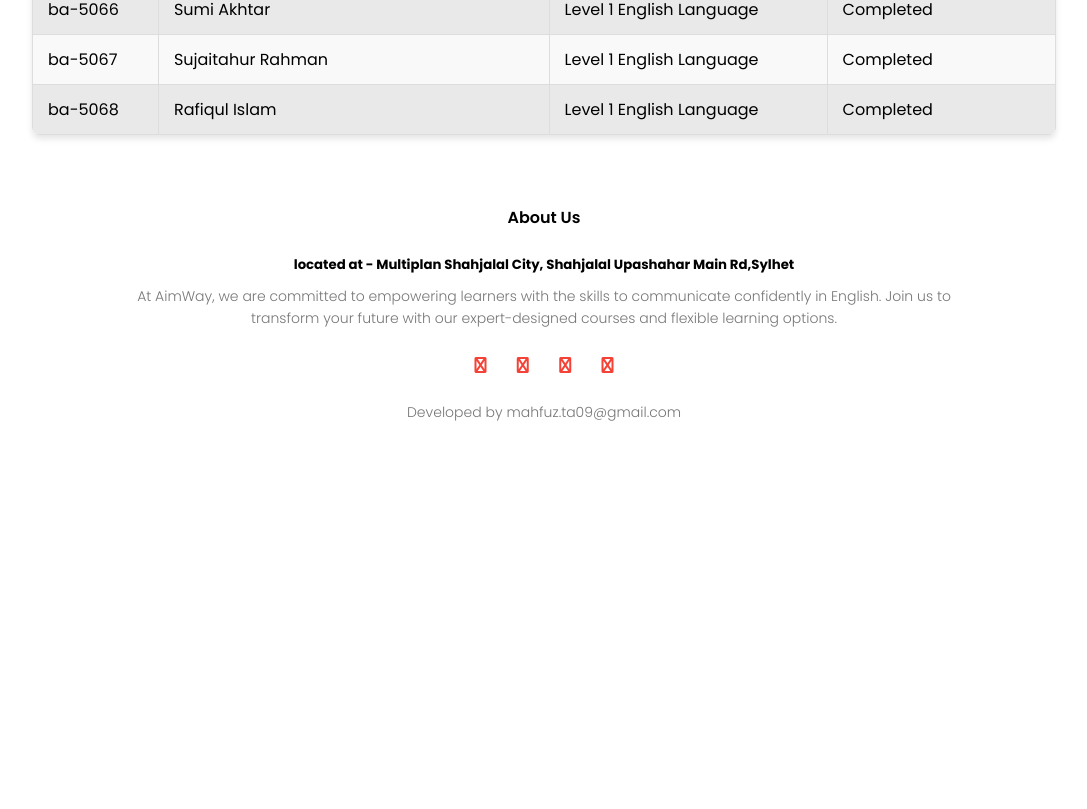
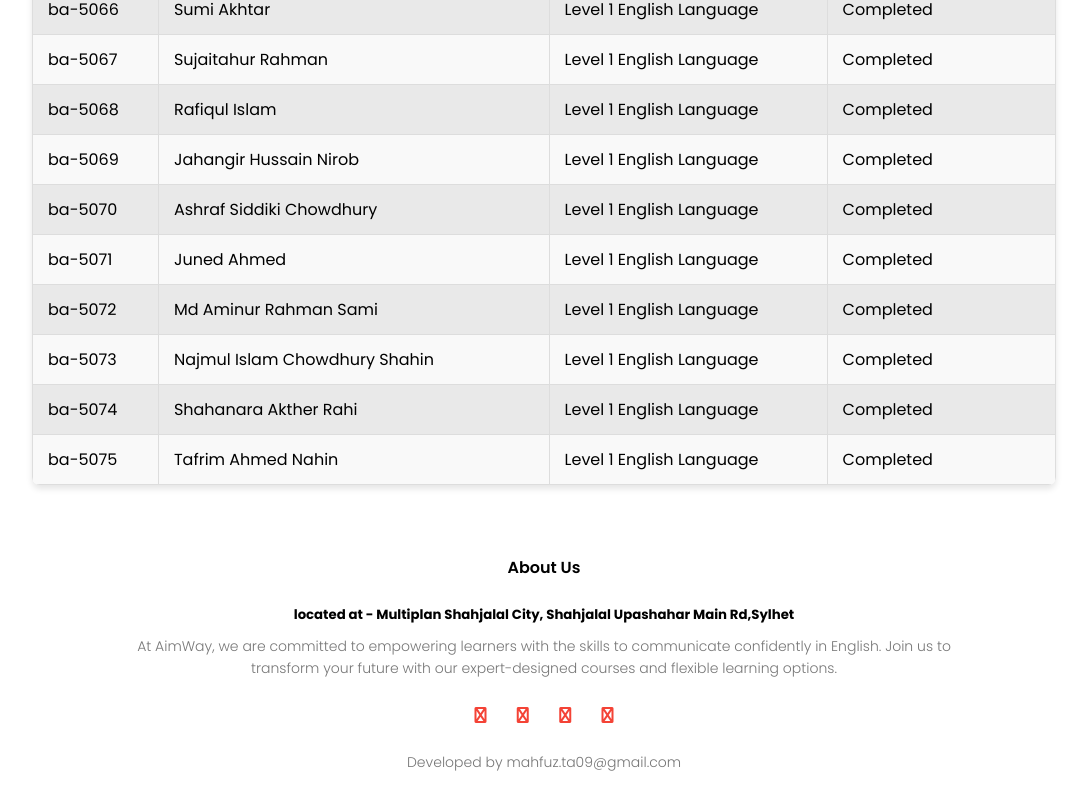
Before and after one commit to mahfuz-ta09/aimway, a plain HTML site: page stories.html in a window 1280 px wide. Shown: the part 3736-4545 px from the top of the page, without its empty margins (96-1183 px from the left). Before the commit the page ends 4199 px from the top, so only its background shows below. Drawn offline with Linux system fonts and the light colour scheme.

Commit message:
name added to the website

```diff
--- a/stories.html
+++ b/stories.html
@@ -456,6 +456,48 @@
                     <td>Level 1 English Language</td>
                     <td>Completed</td>
                 </tr>
+                <tr>
+                    <td>ba-5069</td>
+                    <td>Jahangir Hussain Nirob</td>
+                    <td>Level 1 English Language</td>
+                    <td>Completed</td>
+                </tr>
+                <tr>
+                    <td>ba-5070</td>
+                    <td>Ashraf Siddiki Chowdhury</td>
+                    <td>Level 1 English Language</td>
+                    <td>Completed</td>
+                </tr>
+                <tr>
+                    <td>ba-5071</td>
+                    <td>Juned Ahmed</td>
+                    <td>Level 1 English Language</td>
+                    <td>Completed</td>
+                </tr>
+                <tr>
+                    <td>ba-5072</td>
+                    <td>Md Aminur Rahman Sami</td>
+                    <td>Level 1 English Language</td>
+                    <td>Completed</td>
+                </tr>
+                <tr>
+                    <td>ba-5073</td>
+                    <td>Najmul Islam Chowdhury Shahin</td>
+                    <td>Level 1 English Language</td>
+                    <td>Completed</td>
+                </tr>
+                <tr>
+                    <td>ba-5074</td>
+                    <td>Shahanara Akther Rahi</td>
+                    <td>Level 1 English Language</td>
+                    <td>Completed</td>
+                </tr>
+                <tr>
+                    <td>ba-5075</td>
+                    <td>Tafrim Ahmed Nahin</td>
+                    <td>Level 1 English Language</td>
+                    <td>Completed</td>
+                </tr>
             </tbody>
         </table>
     </section>
```
